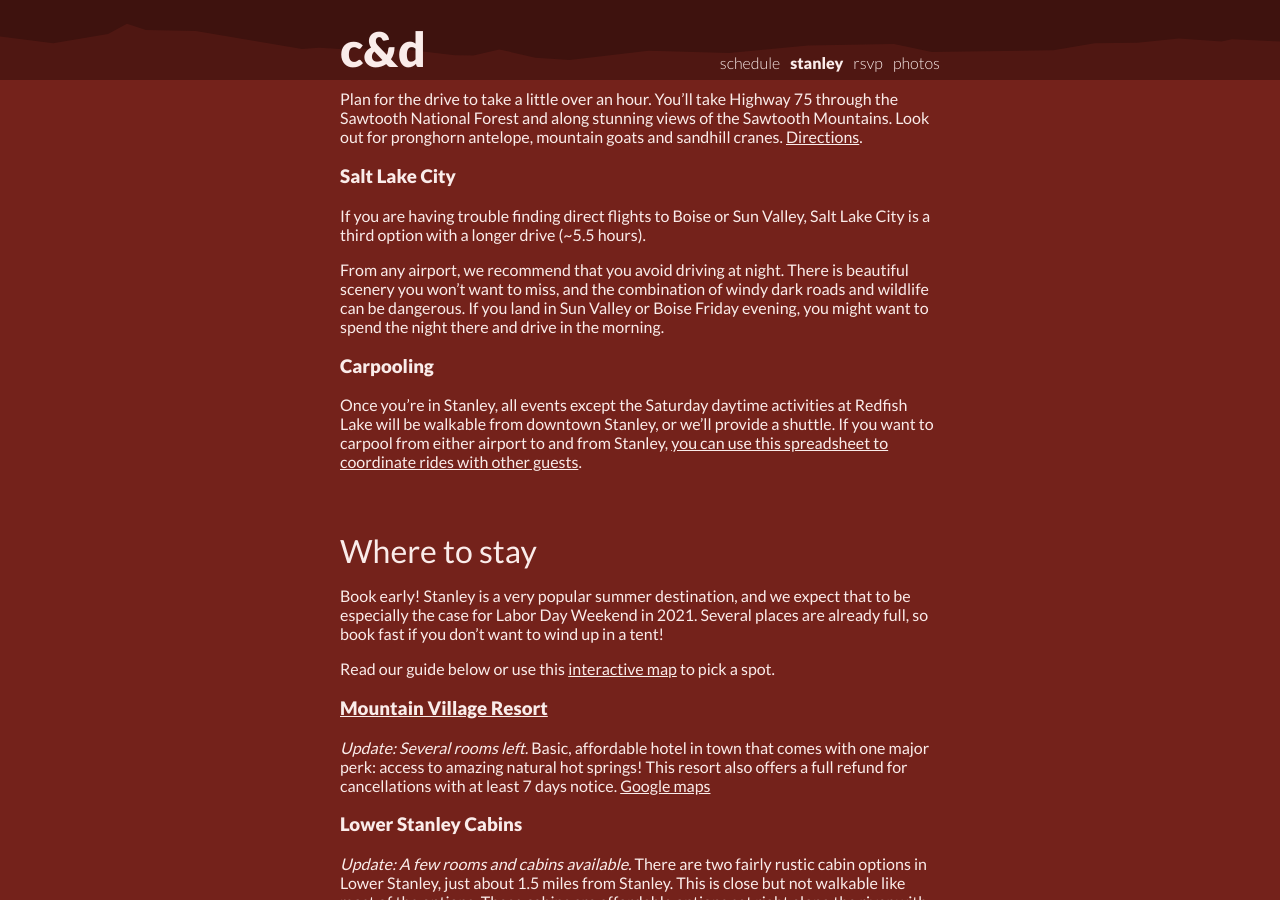
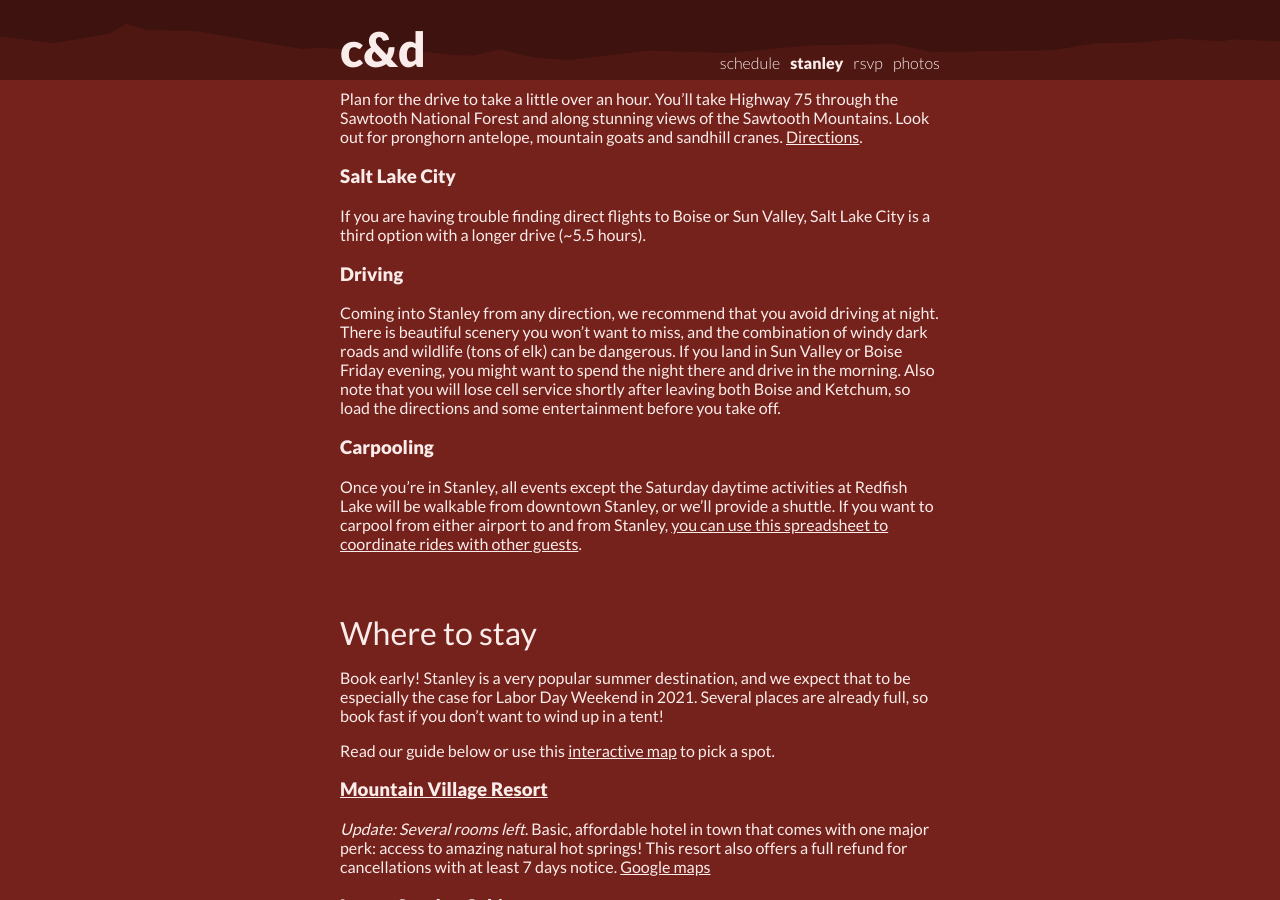
Before and after one commit to dproctor/wedding-website, a Jekyll site: the page built from stanley.md, in a window 1280 px wide and 900 px high, scrolled down 1154 px. Built offline with Jekyll 4.4.1, drawn with Linux system fonts in a browser that asks for light colours.

Commit message:
a note on driving

```diff
--- a/stanley.md
+++ b/stanley.md
@@ -45,10 +45,11 @@ Mountains. Look out for pronghorn antelope, mountain goats and sandhill cranes.
 <h3>Salt Lake City</h3>
 If you are having trouble finding direct flights to Boise or Sun Valley, Salt Lake City is a third option with a longer drive (~5.5 hours).
 
-From any airport, we recommend that you avoid driving at night. There is
+<h3>Driving</h3>
+Coming into Stanley from any direction, we recommend that you avoid driving at night. There is
 beautiful scenery you won’t want to miss, and the combination of windy dark
-roads and wildlife can be dangerous. If you land in Sun Valley or Boise Friday
-evening, you might want to spend the night there and drive in the morning.
+roads and wildlife (tons of elk) can be dangerous. If you land in Sun Valley or Boise Friday
+evening, you might want to spend the night there and drive in the morning. Also note that you will lose cell service shortly after leaving both Boise and Ketchum, so load the directions and some entertainment before you take off.
 
 <h3>Carpooling</h3>
 Once you're in Stanley, all events except the Saturday daytime activities at Redfish Lake
```
